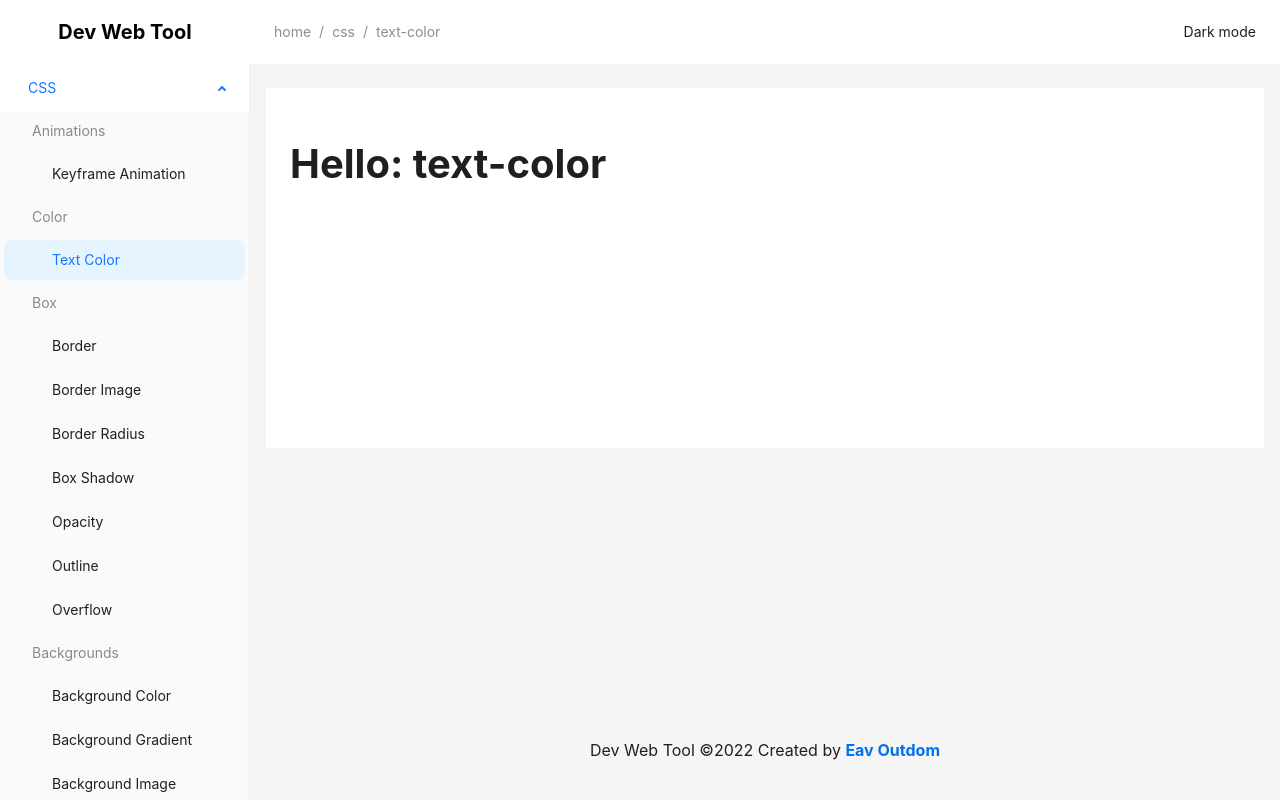
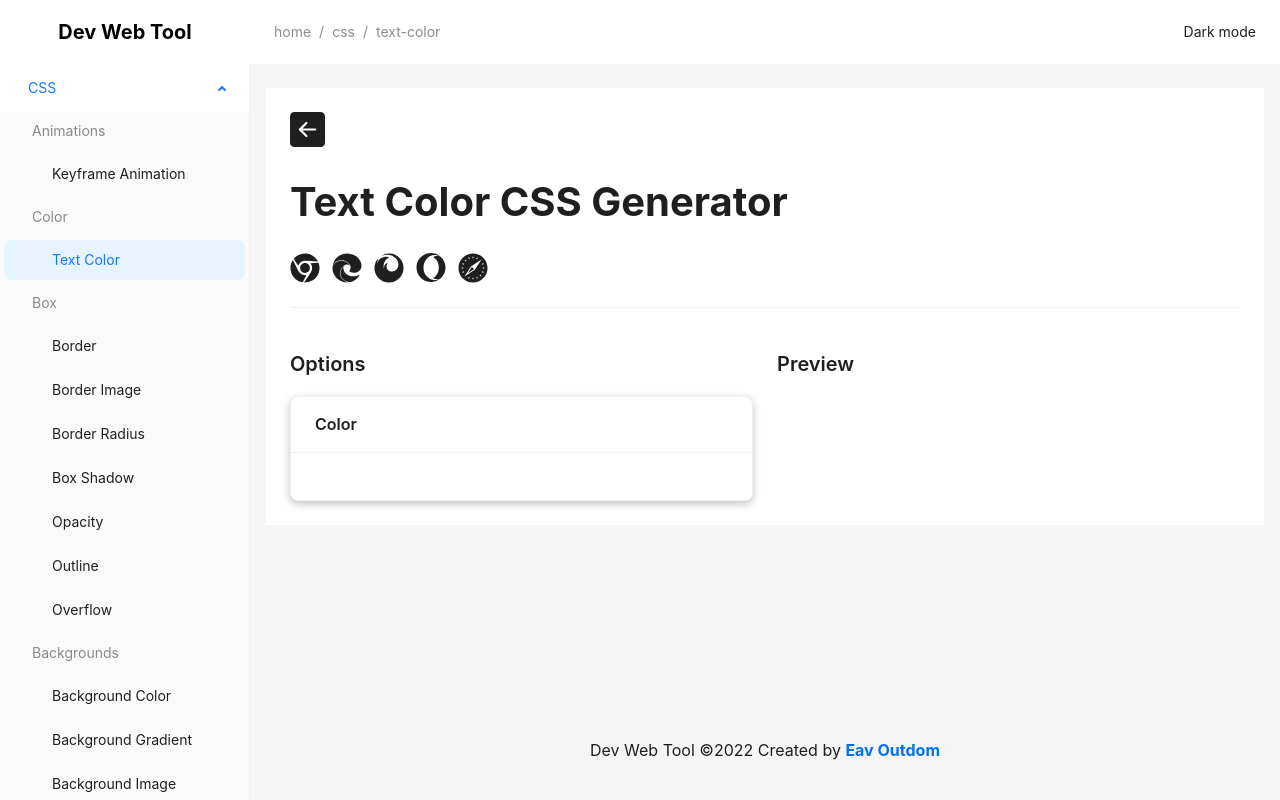
Before and after one commit to EavOutDom/dev-web-tool, a Next.js app: page /css/text-color in a window 1280 px wide. Built offline with nearby package versions, Linux system fonts and the light colour scheme.

Commit message:
content layout

```diff
--- a/components/contentlayout/ContentLayout.js
+++ b/components/contentlayout/ContentLayout.js
@@ -4,9 +4,9 @@ import { BsFillArrowLeftSquareFill } from "react-icons/bs";
 import { FaChrome, FaEdge, FaFirefox, FaOpera, FaSafari } from 'react-icons/fa';
 import styles from './ContentLayout.module.css'
 
-const ContentLayout = ({ name, back, browser }) => {
-  return (<>
-    <section>
+const ContentLayout = ({ children, name, back, browser = { safari: '', firefox: '', chrome: '', edge: '', opera: '' } }) => {
+  const [{ props: Options }, { props: Preview }] = children;
+  return (<main>
     <Link href={back}>
       <BsFillArrowLeftSquareFill size={35} />
     </Link>
@@ -28,9 +28,19 @@ const ContentLayout = ({ name, back, browser }) => {
         <FaSafari />
       </Tooltip>
     </div>}
-    </section>
     <Divider />
-  </>);
+    <Row gutter={[24, 24]}>
+      <Col xs={24} md={12}>{Options.children}</Col>
+      <Col xs={24} md={12}>{Preview.children}</Col>
+    </Row>
+  </main>
+  );
 }
 
+const Options = (children) => (children);
+ContentLayout.Options = Options;
+
+const Preview = (children) => (children);
+ContentLayout.Preview = Preview;
+
 export default ContentLayout;
--- /dev/null
+++ b/pages/css/text-color.js
@@ -0,0 +1,24 @@
+import { Card, Col, Input, Row } from "antd";
+import ContentLayout from "../../components/contentlayout/ContentLayout";
+
+const TextColor = () => {
+  return (<section>
+    <ContentLayout back={'/css'} name='Text Color CSS Generator' browser={{ chrome: 'yes', firefox: 'yes', safari: 'yes', edge: 'yes', opera: 'yes' }}>
+      <ContentLayout.Options>
+        <div>
+          <p className="content_title">Options</p>
+          <Card title='Color'>
+
+          </Card>
+        </div>
+      </ContentLayout.Options>
+      <ContentLayout.Preview>
+        <div>
+          <p className="content_title">Preview</p>
+        </div>
+      </ContentLayout.Preview>
+    </ContentLayout>
+  </section>);
+}
+
+export default TextColor;
--- a/styles/globals.css
+++ b/styles/globals.css
@@ -135,3 +135,8 @@ p {
   display: flex;
   align-items: center;
 }
+
+.content_title {
+  font-weight: 600;
+  font-size: 20px;
+}
```
Lines whose indentation alone changed are shown as unchanged.
